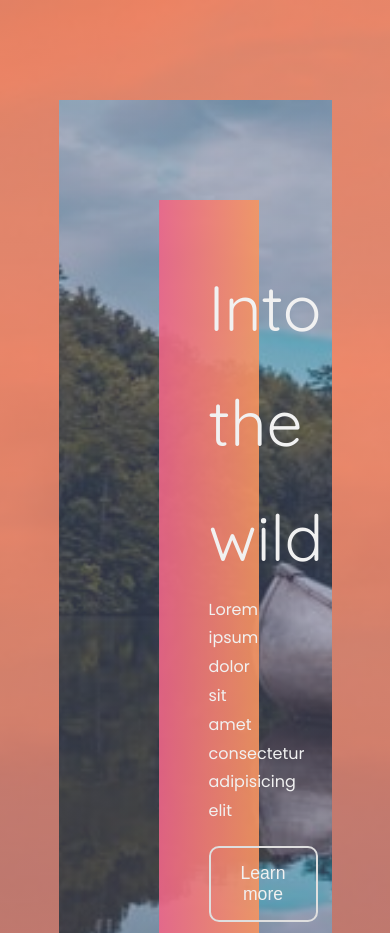
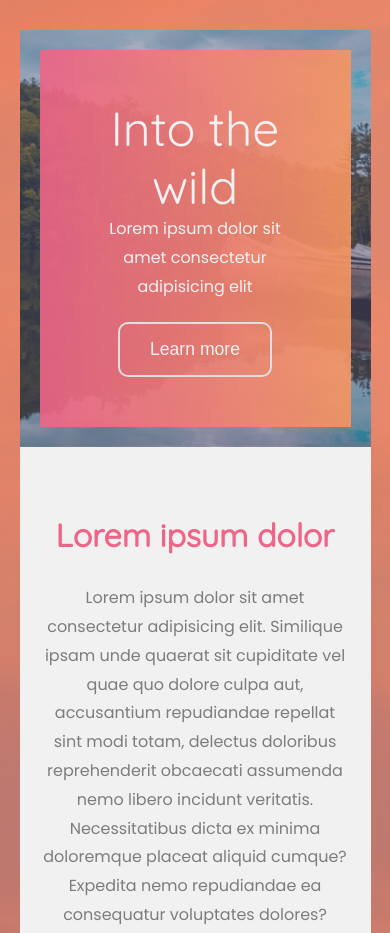
Before and after one commit to milivojevicentijevic/fsc-into-the-wild, a plain HTML site: page index.html in a window 390 px wide. Shown: the top 933 px of the page. Drawn offline with Linux system fonts and the light colour scheme.

Commit message:
responsive start

```diff
--- a/style.css
+++ b/style.css
@@ -265,4 +265,27 @@ responsive
     [class*="col-"] {
         width: 100%;
     }
+    main {
+        width: 90%;
+        margin: 30px auto;
+    }
+    header {
+        padding: 20px;
+    }
+    header article {
+        width: 100%;
+    }
+    header h1 {
+        font-size: 3rem;
+        line-height: 1.2;
+    }
+    .three {
+        padding: 20px;
+    }
+    .three .col-4 {
+        padding: 10px;
+    }
+    .three img:hover {
+        transform: unset;
+    }
 }
```
